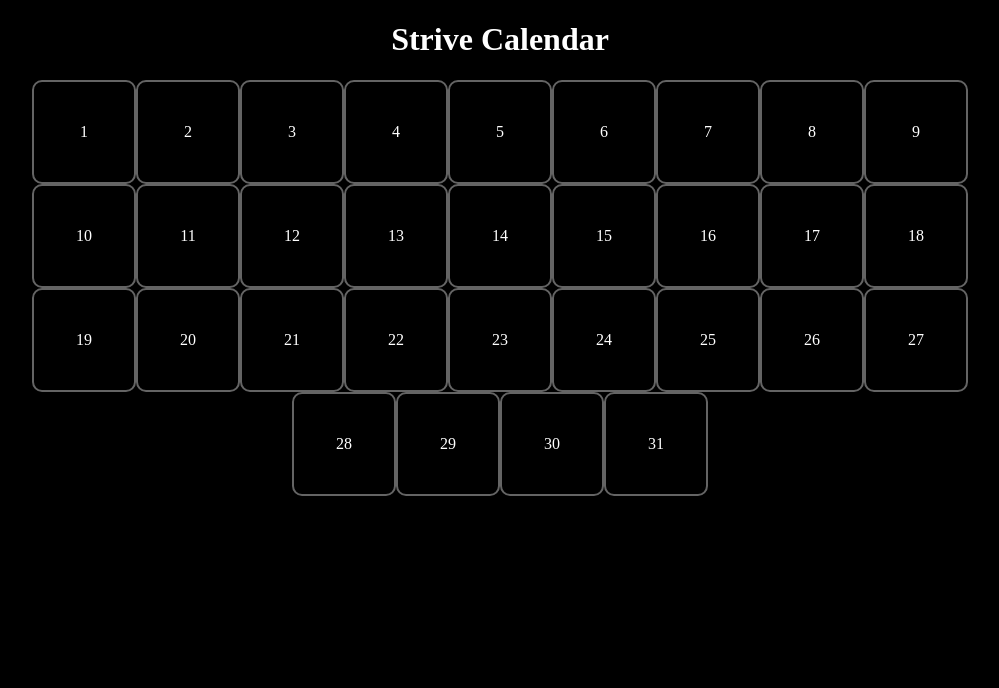
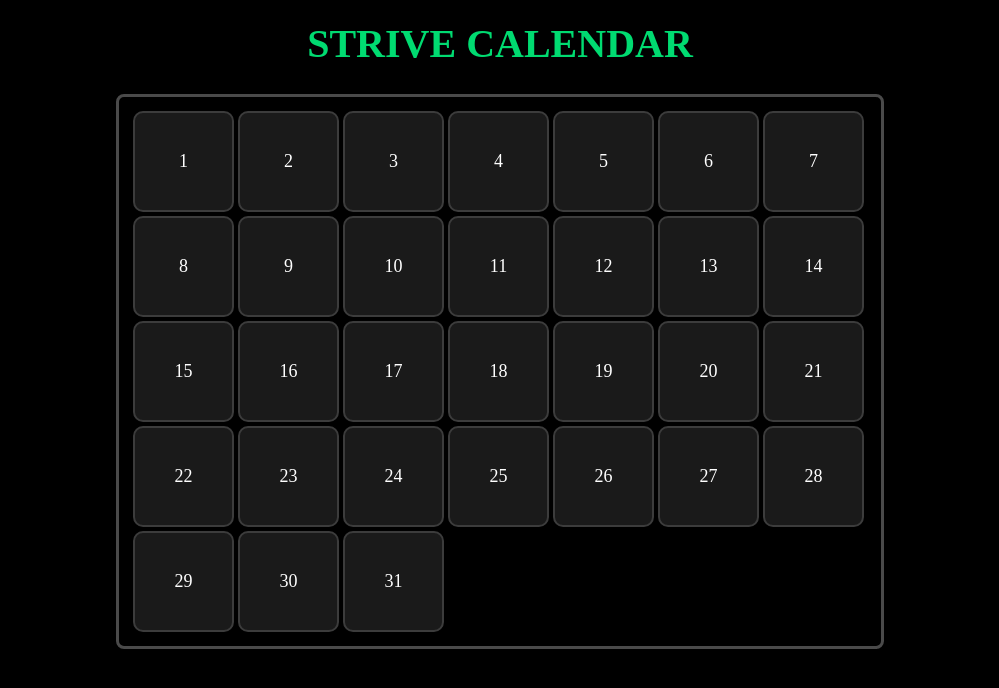
Before and after one commit to ecamellini/WEB-Jan22-M1-D9, a plain HTML site: page index.html in a window 1280 px wide. Shown: the whole page, without its empty margins (140-1139 px from the left). Drawn offline with Linux system fonts and the light colour scheme.

Commit message:
Better styling

```diff
--- a/styles.css
+++ b/styles.css
@@ -1,21 +1,39 @@
 body {
     background-color: black;
     color: white;
-    width: 1000px;
+    max-width: 768px;
     margin: 0 auto;
+}
+
+h1{
     text-align: center;
+    font-size: 40px;
+    margin-top: 20px;
+    color: #00db71;
+    text-transform: uppercase;
+    font-weight: bold;
 }
 
 #days-container {
+    border-style: solid;
+    border-width: 3px;
+    border-color: #4a4a4a;
+    padding: 12px;
+    border-radius: 8px;
     display: inline-block;
 }
 
 .day {
-    border-color: rgb(100, 100, 100);
+    background-color: rgb(26, 26, 26);
+    display: inline-block;
+    width: 97px;
+    height: 97px;
+    text-align: center;
+    line-height: 97px;
+    font-size: large;
+    border-color: rgb(60, 60, 60);
+    border-style: solid;
     border-width: 2px;
-    border-style: solid;
-    display: inline-block;
-    width: 100px;
-    line-height: 100px;
+    margin: 2px;
     border-radius: 10px;
 }
```
